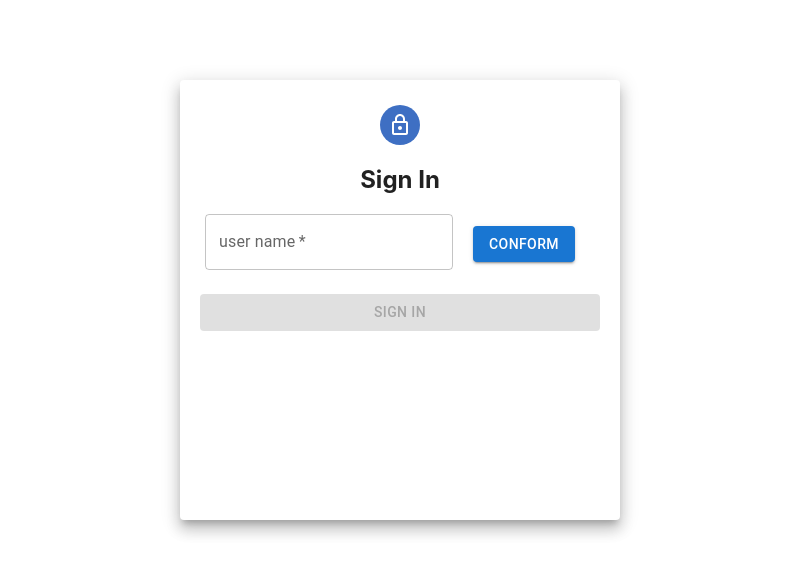
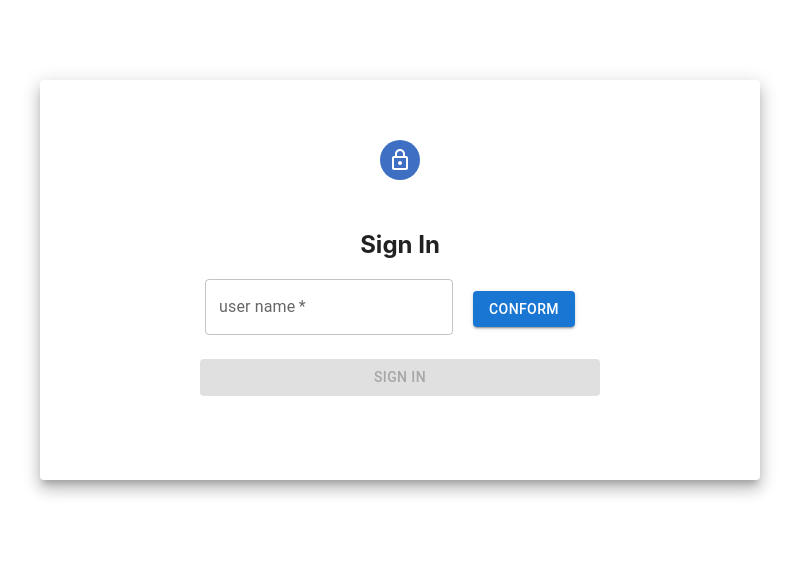
Before and after one commit to fcodelabs/training-web, a React (Create React App) app: page / in a window 1280 px wide. Shown: the top 574 px of the page, without its empty margins (240-1039 px from the left). Built offline with nearby package versions, Linux system fonts and the light colour scheme.

Commit message:
updated Styles

```diff
--- a/src/components/SignIn.tsx
+++ b/src/components/SignIn.tsx
@@ -26,40 +26,20 @@ const SignIn = () => {
     }
 
 
-    const paperStyle={
-        padding:20,
-        height:"50vh",
-        width:400,
-        margin:"80px auto"
-    }
-
-    const avatarStyle={
-        backgroundColor:"#3e6fc3",
-        margin: "5px auto"
-    }
-
-    const btnStyle={
-        margin:"12px 20px",
-        backgroundColor: "#3e65h2"
-    }
-
-    const signbtnstyle={
-        margin:"20px auto"
-
-    }
-
-
     return(
         <Grid>
-            <Paper elevation={10} style={paperStyle}>
-                <Grid>
-                    <Avatar style={avatarStyle}><LockOutlinedIcon/></Avatar>
+            <Paper elevation={10} sx={{ padding:20,
+                                        height:"10vh",
+                                        width:400,
+                                        margin:"80px auto"}}>
+                <Grid sx={{marginTop:"-150px"}}>
+                    <Avatar sx={{backgroundColor:"#3e6fc3",margin: "50px auto"}}><LockOutlinedIcon/></Avatar>
                     <h2>Sign In</h2>
                 </Grid>
 
                 <TextField label="user name" placeholder="enter user Name" value={selectedName} required />
-                <Button variant="contained" type="submit" color="primary" style={btnStyle} onClick={randomfunction}>Conform</Button>
-                <Button disabled={!selectedName} variant="contained" type="submit" color="primary" style={signbtnstyle} fullWidth onClick={navigateToHome}>SIGN IN</Button>
+                <Button variant="contained" type="submit" color="primary" sx={{ margin:"12px 20px",backgroundColor: "#3e65h2"}} onClick={randomfunction}>Conform</Button>
+                <Button disabled={!selectedName} variant="contained" type="submit" color="primary" sx={{ margin:"20px auto"}} fullWidth onClick={navigateToHome}>SIGN IN</Button>
 
             </Paper>
         </Grid>
```
